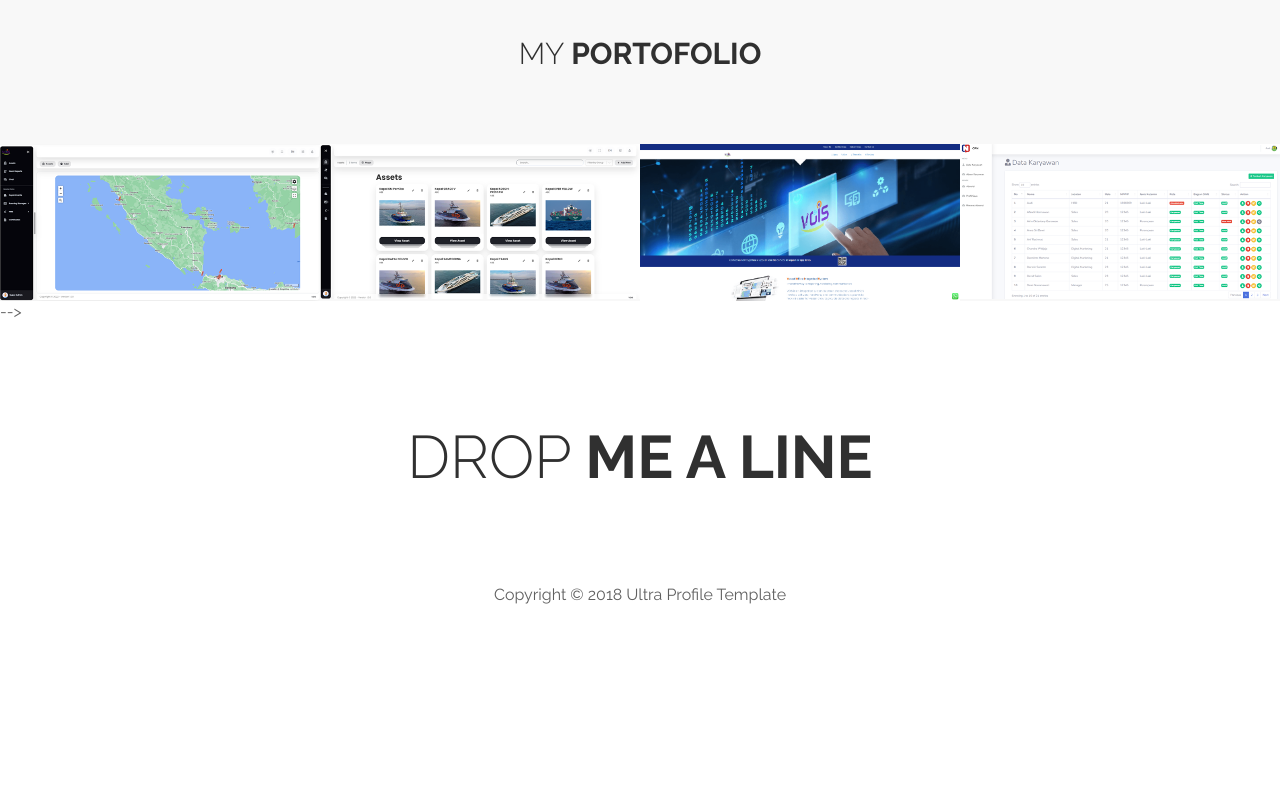
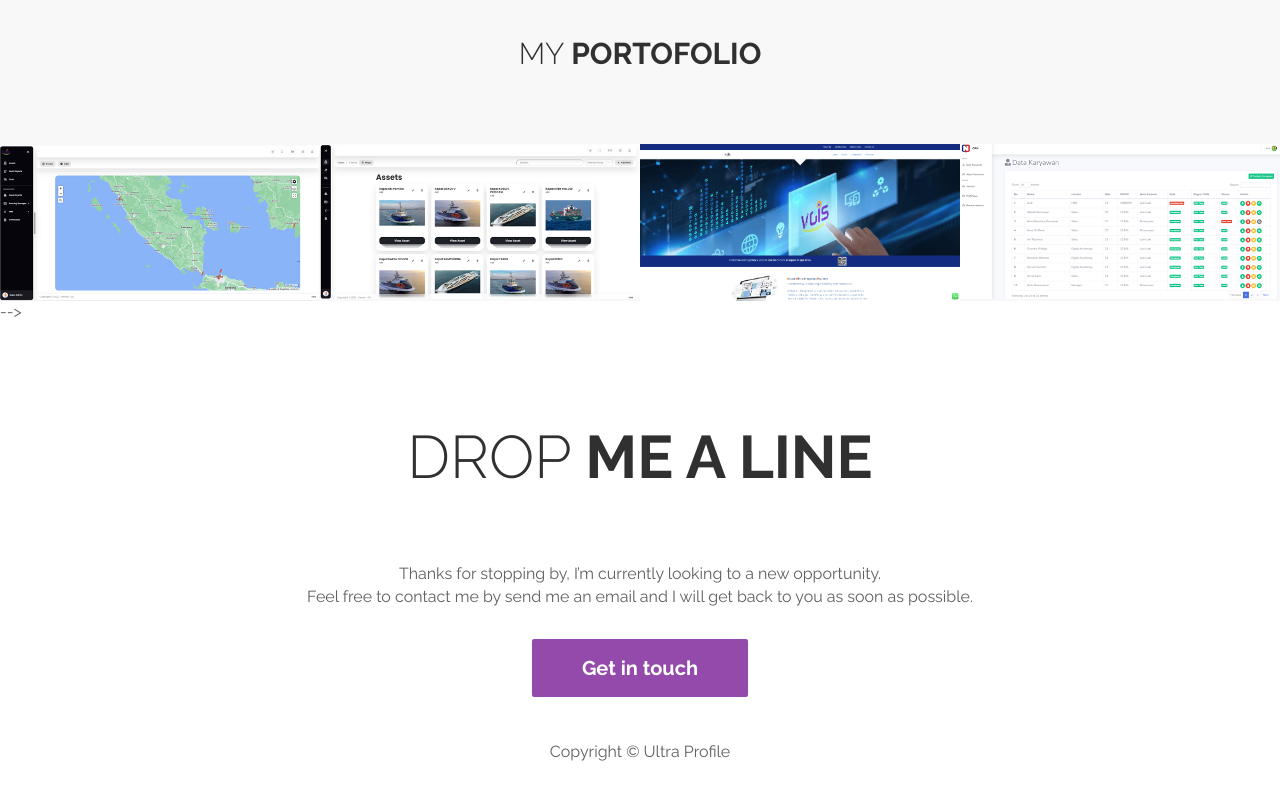
Before and after one commit to reuskyy/reuskyy.github.io, a plain HTML site: page index.html in a window 1280 px wide. Shown: the part 1668-2468 px from the top of the page. Before the commit the page ends 2327 px from the top, so only its background shows below. Drawn offline with Linux system fonts and the light colour scheme.

Commit message:
stengah mateng2

```diff
--- a/index.html
+++ b/index.html
@@ -302,9 +302,20 @@ https://templatemo.com/tm-464-ultra-profile
 						</div>
 					</form>
 				</div> -->
+				<div class="container">
+					<div class="row">
+						<div class="col-md-2 col-sm-1"></div>
+						<div class="col-md-8 col-sm-10">
+							<br>Thanks for stopping by, I’m currently looking to a new opportunity.<br>
+							Feel free to contact me by send me an email and I will get back to you as soon as possible.
+							<a href="mailto:audirizky44@gmail.com" class="btn btn-default smoothScroll tm-view-more-btn">Get in touch</a>
+						</div>
+						<div class="col-md-2 col-sm-1"></div>
+					</div>
+				</div>
 				<div class="col-md-1 col-sm-1"></div>
 				<div class="col-md-12 col-sm-12">
-					<p>Copyright &copy; 2018 Ultra Profile Template
+					<p>Copyright &copy; Ultra Profile
                    </p>
 				</div>
 			</div>
```
